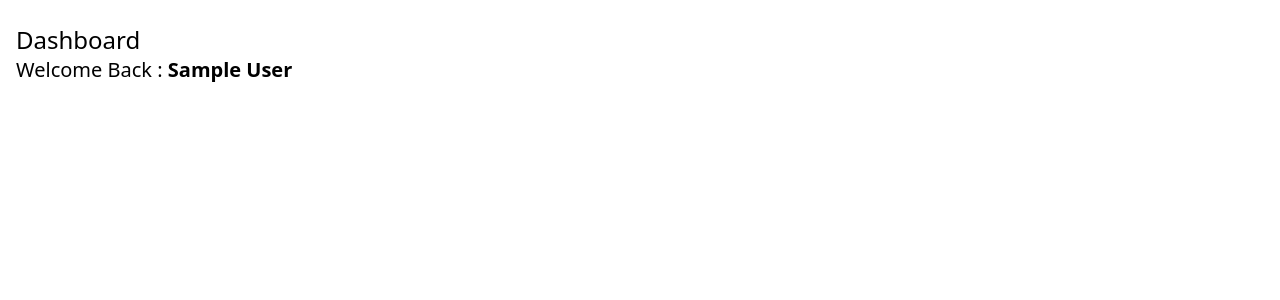
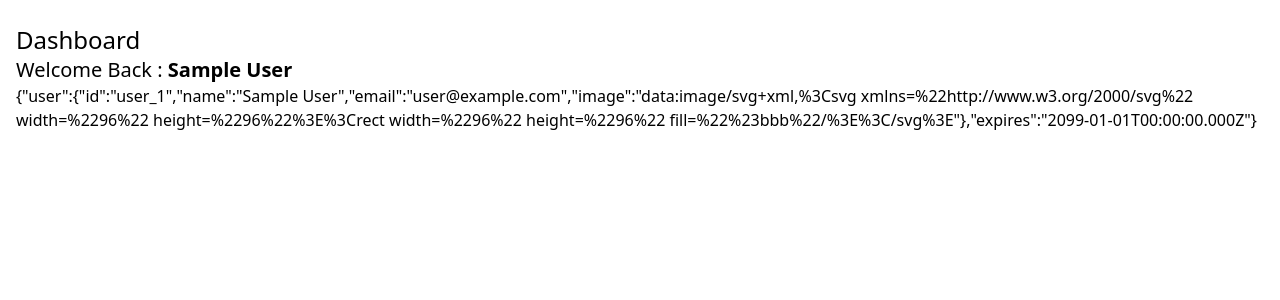
Before and after one commit to wira09/belajar-auth-NextJs, a Next.js app: page /dashboard in a window 1280 px wide. Shown: the top 300 px of the page. Built offline with nearby package versions, Linux system fonts and the light colour scheme; no server answers; sample sign-in values are in the browser's storage.

Commit message:
Customize Session

```diff
--- a/auth.ts
+++ b/auth.ts
@@ -45,22 +45,31 @@ export const { handlers, signIn, signOut, auth } = NextAuth({
     }),
   ],
   // callback
-  // callback
   callbacks: {
-    authorized({
-      auth, request: { nextUrl }
-    }) {
-      const isLoggedIn = !!auth?.user;
-      const ProtectedRoutes = ["/dashboard", "/user", "/product"];
+    // authorized({
+    //   auth, request: { nextUrl }
+    // }) {
+    //   const isLoggedIn = !!auth?.user;
+    //   const ProtectedRoutes = ["/dashboard", "/user", "/product"];
 
-      if (!isLoggedIn && ProtectedRoutes.includes(nextUrl.pathname)) {
-        return Response.redirect(new URL("/login", nextUrl))
-      }
+    //   if (!isLoggedIn && ProtectedRoutes.includes(nextUrl.pathname)) {
+    //     return Response.redirect(new URL("/login", nextUrl))
+    //   }
 
-      if (isLoggedIn && nextUrl.pathname.startsWith("/login")) {
-        return Response.redirect(new URL("/dashboard", nextUrl))
-      }
-      return true;
+    //   if (isLoggedIn && nextUrl.pathname.startsWith("/login")) {
+    //     return Response.redirect(new URL("/dashboard", nextUrl))
+    //   }
+    //   return true;
+    // }
+    jwt({ token, user }) {
+      if (user) token.role = user.role;
+      return token;
+    },
+
+    session({ session, token }) {
+      session.user.id = token.sub;
+      session.user.role = token.role;
+      return session;
     }
   }
 });
--- a/src/app/(auth)/login/page.tsx
+++ b/src/app/(auth)/login/page.tsx
@@ -1,5 +1,7 @@
 import FormLogin from "@/components/auth/form-login";
+
 // jadi pada saat login dia tidak bisa redirect /login
+
 import { auth } from "@/auth";
 import { redirect } from "next/navigation";
 
--- a/src/app/dashboard/page.tsx
+++ b/src/app/dashboard/page.tsx
@@ -5,12 +5,14 @@ import { redirect } from "next/navigation";
 const Dashboard = async () => {
   const session = await auth();
   if (!session) redirect("/login");
+
   return (
     <div className="max-w-screen-xl mx-auto py-6 p-4">
       <div className="text-2xl">Dashboard</div>
       <h2 className="text-xl">
         Welcome Back : <span className="font-bold">{session?.user?.name}</span>
       </h2>
+      <p>{JSON.stringify(session)}</p>
     </div>
   );
 };
--- /dev/null
+++ b/types/authjs.d.ts
@@ -0,0 +1,18 @@
+import { type DefaultSession } from "next-auth";
+import { JWT } from "next-auth/jwt";
+
+declare module "next-auth" {
+    interface Session {
+        user: User & DefaultSession["user"];
+    }
+    interface User {
+        role: string;
+    }
+}
+
+declare module "next-auth/jwt" {
+    interface JWT {
+        sub: string;
+        role: string;
+    }
+}
```
